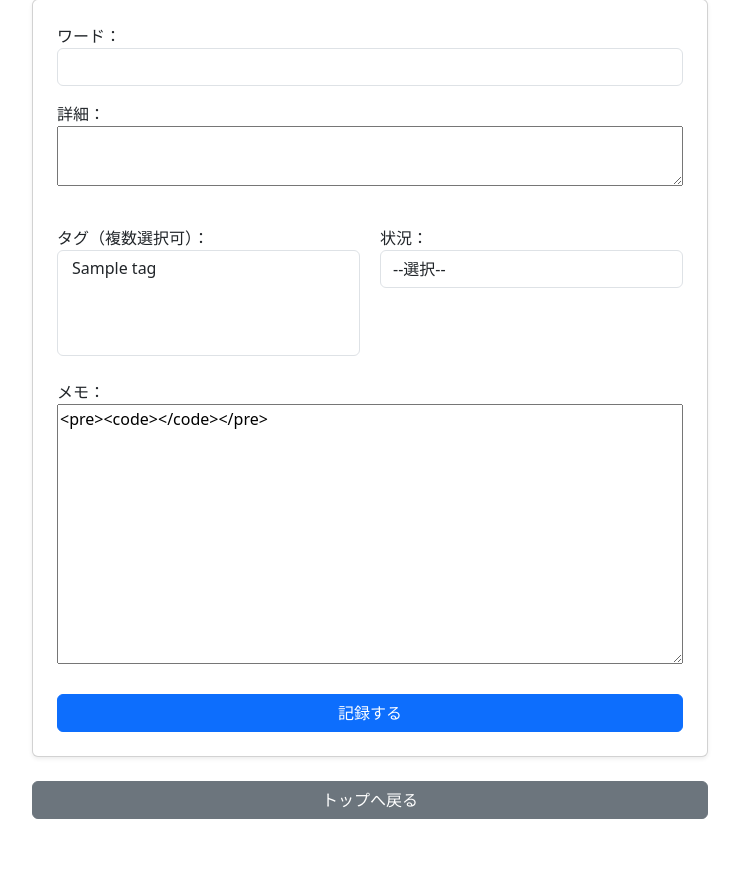
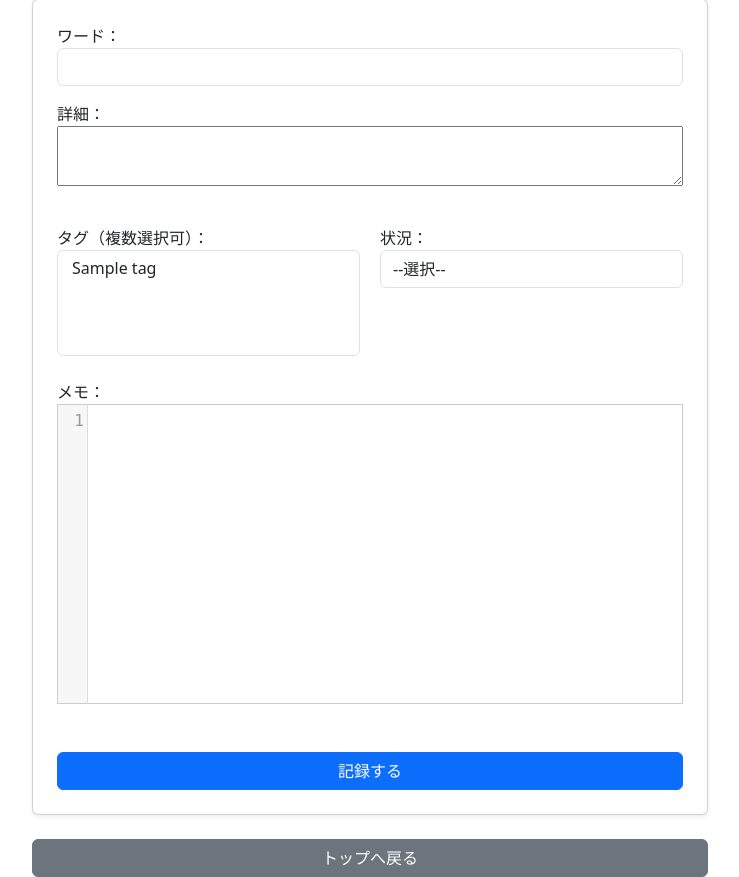
Before and after one commit to beetle-oshiro/study, a Flask app: page /register in a window 1280 px wide. Shown: the part 69-946 px from the top of the page, without its empty margins (270-1009 px from the left). Before the commit the page ends 888 px from the top, so only its background shows below. Run offline with Flask 3, Linux system fonts and the light colour scheme; a database or web service that is not in the repository returns one stand-in record (values such as "Sample title"); some libraries are stand-ins or nearby versions.

Commit message:
登録・検索・編集ページのメモ欄の表示の仕方の編集

```diff
--- a/static/style.css
+++ b/static/style.css
@@ -12,6 +12,9 @@
 .form-wide-memo {
     width: 100%;
     min-height: 260px;
+    display: block;
+    height: 300px;
+    /* ← これをしっかり指定してあげる！ */
 }
 
 /* タグと状況を横並びに */
@@ -212,3 +215,14 @@ pre {
     white-space: pre-wrap;
     border-radius: 6px;
 }
+
+.CodeMirror {
+    width: 100% !important;
+    min-height: 300px;
+    border: 1px solid #ccc;
+    font-size: 1rem;
+}
+
+.CodeMirror-linenumbers {
+    width: 100%;
+}
--- a/templates/base.html
+++ b/templates/base.html
@@ -15,6 +15,13 @@
     <link rel="stylesheet" href="//cdnjs.cloudflare.com/ajax/libs/highlight.js/11.9.0/styles/github-dark.min.css">
     <script src="//cdnjs.cloudflare.com/ajax/libs/highlight.js/11.9.0/highlight.min.js"></script>
     <script>hljs.highlightAll();</script>
+    <!-- CodeMirrorのCSSとJS -->
+    <link rel="stylesheet" href="https://cdnjs.cloudflare.com/ajax/libs/codemirror/5.65.5/codemirror.min.css">
+    <script src="https://cdnjs.cloudflare.com/ajax/libs/codemirror/5.65.5/codemirror.min.js"></script>
+
+    <!-- Python用モード（必要に応じて変更可） -->
+    <script src="https://cdnjs.cloudflare.com/ajax/libs/codemirror/5.65.5/mode/python/python.min.js"></script>
+
 
 </head>
 
--- a/templates/register.html
+++ b/templates/register.html
@@ -52,8 +52,7 @@
 
             <!-- メモ -->
             <label for="id_text_memo">メモ：</label><br>
-            <textarea name="memo" id="id_text_memo"
-                class="form-wide-memo"><pre><code>{{ memo }}</code></pre></textarea><br><br>
+            <textarea name="memo" id="id_text_memo" class="form-wide-memo">{{ memo }}</textarea><br><br>
 
             <button type="submit" class="btn btn-primary w-100">記録する</button>
         </form>
@@ -61,4 +60,14 @@
 
     <a href="/" class="btn btn-secondary w-100">トップへ戻る</a>
 </div>
+
+<script>
+    const editor = CodeMirror.fromTextArea(document.getElementById('id_text_memo'), {
+        mode: 'python',           // 言語モード（必要に応じて変更OK）
+        lineNumbers: true,        // 行番号の表示
+        tabSize: 4,
+        indentUnit: 4,
+        theme: 'default',         // テーマ（他に"monokai"とかもある）
+    });
+</script>
 {% endblock %}
```
Also changed, not shown: templates/edit.html (+13 -0 lines).
